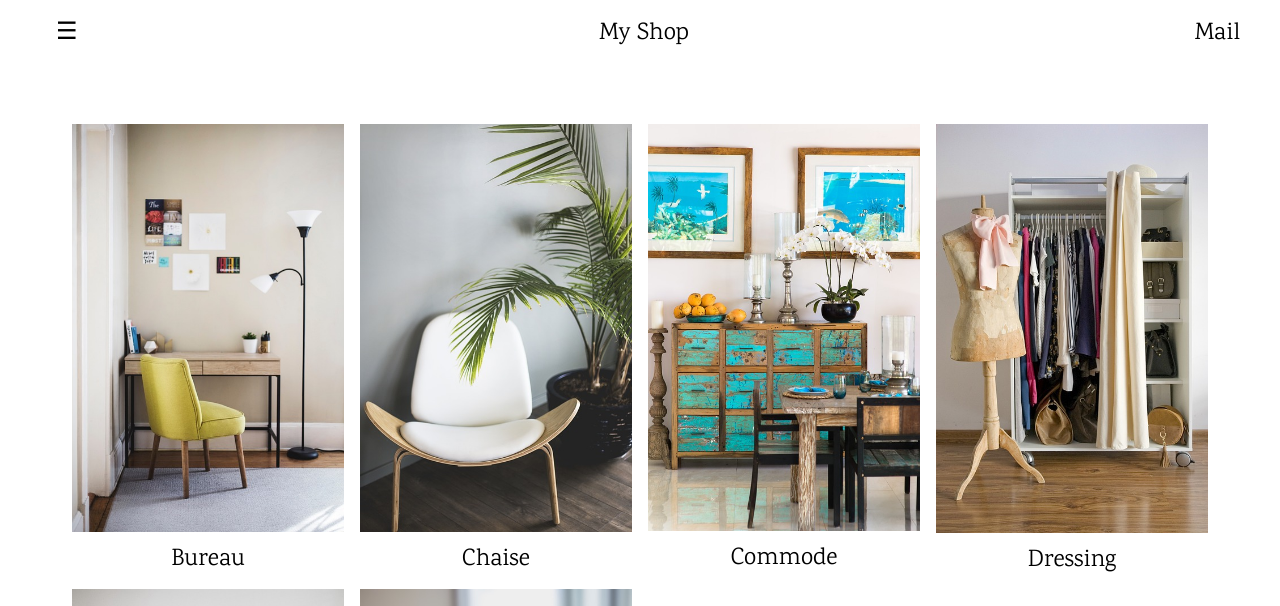
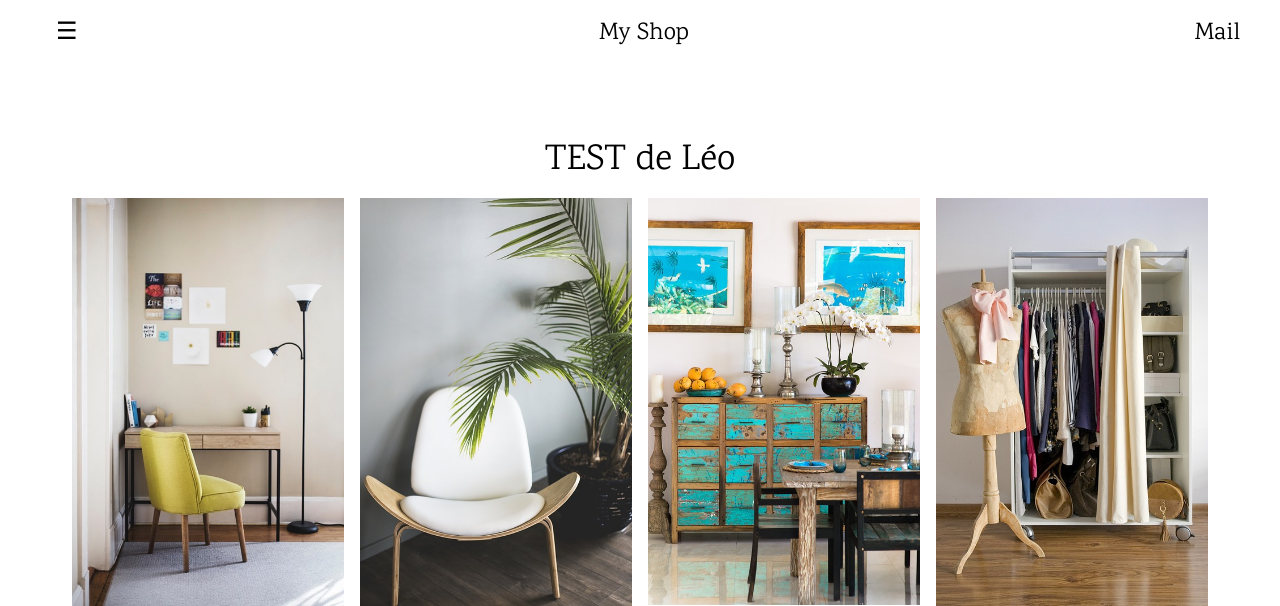
Before and after one commit to LeoLChalot/BTSSIO-e-commerce, a PHP site: page / in a window 1280 px wide. Shown: the top 606 px of the page. Run offline with PHP 8.4, Linux system fonts and the light colour scheme; data comes from the database, SQL or seed files in the repository.

Commit message:
Léo / Test

```diff
--- a/index.php
+++ b/index.php
@@ -5,6 +5,7 @@
 
     <!-- Photo Grid-->
     <div class="w3-row-padding w3-padding-16 w3-center">
+        <h1>TEST de Léo</h1>
 
         <!-- Début du parcours de ma table Catégorie (BDD e-commerce) -->
         <?php
```
